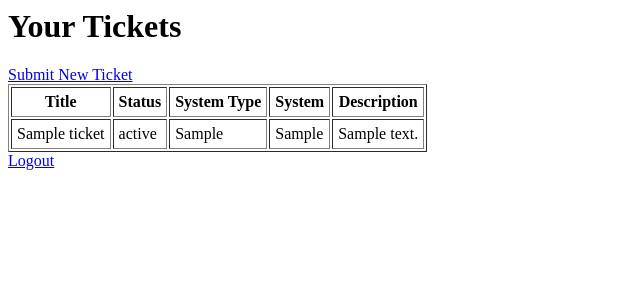
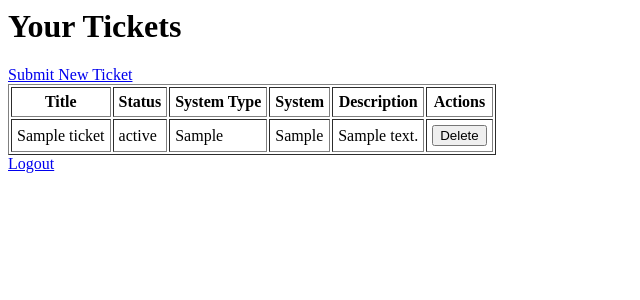
Before and after one commit to QAmaxime/help-desk, a Flask app: page /user in a window 1280 px wide. Shown: the top 300 px of the page, without its empty margins (0-640 px from the left). Run offline with Flask 3, Linux system fonts and the light colour scheme; a user stored in the database is signed in; tables that the repository leaves empty hold one stand-in row (values such as "Sample post").

Commit message:
added delete ticket to user home

```diff
--- a/app/main/routes.py
+++ b/app/main/routes.py
@@ -45,7 +45,12 @@ def update_ticket(ticket_id):
     flash('Ticket updated.', 'success')
     return redirect(url_for('main.admin_home'))
 
-
+@main.route('/delete_ticket/<int:ticket_id>', methods=['POST'])
+def delete_ticket(ticket_id):
+    ticket = Ticket.query.get_or_404(ticket_id)
+    db.session.delete(ticket)
+    db.session.commit()
+    return redirect(url_for('main.admin_home'))
 
 @main.route('/submit-ticket', methods=['GET','POST'])
 @login_required
--- a/app/templates/user_home.html
+++ b/app/templates/user_home.html
@@ -20,6 +20,7 @@
             <th>System Type</th>
             <th>System</th>
             <th>Description</th>
+            <th>Actions</th>
         </tr>
     </thead>
     <tbody>
@@ -30,6 +31,9 @@
             <td>{{ ticket.system_type }}</td>
             <td>{{ ticket.system }}</td>
             <td>{{ ticket.description }}</td>
+            <td><form action="{{ url_for('main.delete_ticket', ticket_id=ticket.id) }}" method="POST" style="display:inline;">
+                <input type="submit" value="Delete" onclick="return confirm('Are you sure you want to delete this ticket?');">
+            </form></td>
         </tr>
         {% endfor %}
     </tbody>
```
Also changed, not shown: instance/help-desk.db.
